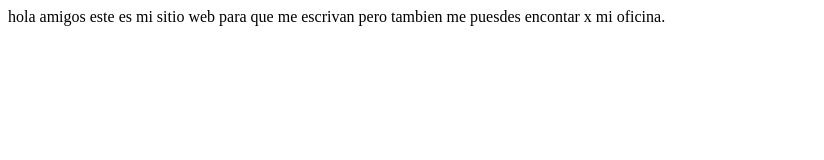
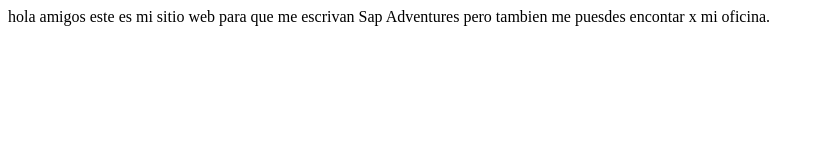
Before and after one commit to marquezyohon/proyectodemocursoprework-test, a plain HTML site: page index.html in a window 1280 px wide. Shown: the whole page, without its empty margins (0-824 px from the left). Drawn offline with Linux system fonts and the light colour scheme.

```diff
--- a/index.html
+++ b/index.html
@@ -8,7 +8,7 @@
 </head>
 <body
   <p>
-      hola amigos este es mi sitio web para que me escrivan
+      hola amigos este es mi sitio web para que me escrivan Sap Adventures
       pero tambien me puesdes encontar x mi oficina.
   </p>
 </body>
```
